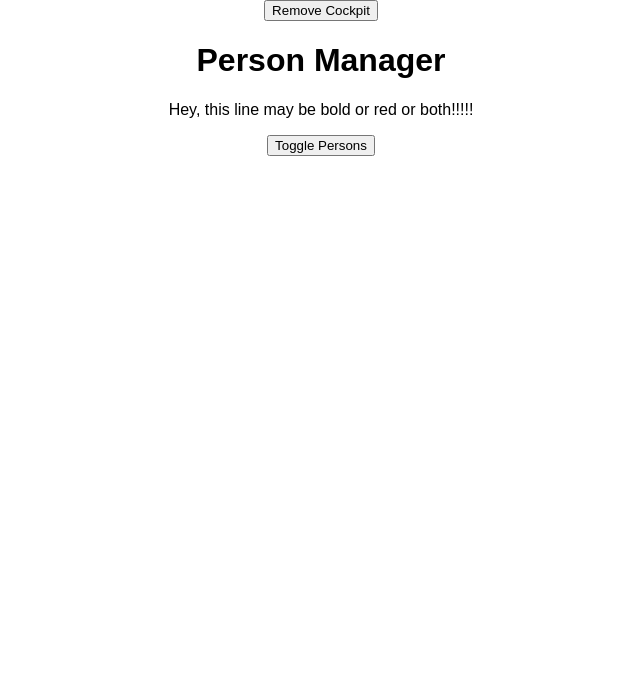
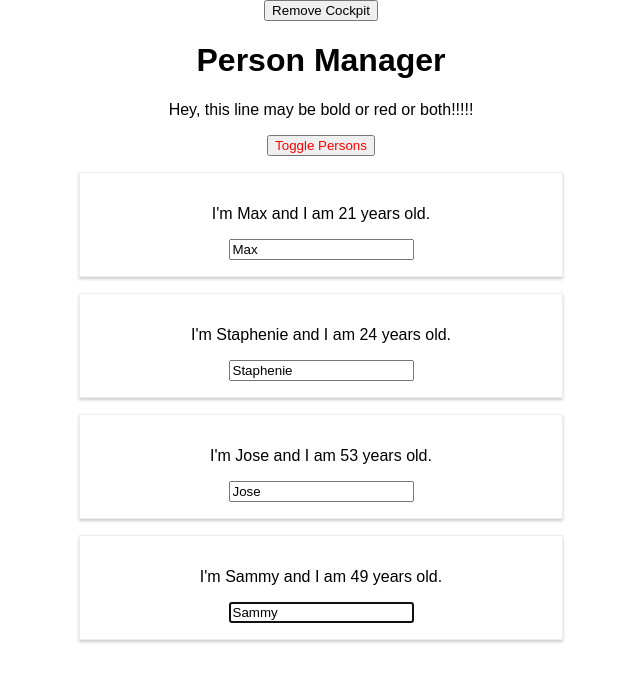
Before and after one commit to nitinporwal/persons, a React app: page / in a window 1280 px wide. Shown: the top 682 px of the page, without its empty margins (319-959 px from the left). Built offline with nearby package versions, Linux system fonts and the light colour scheme.

Commit message:
used ref in cockpit.js

```diff
--- a/src/components/Cockpit/Cockpit.js
+++ b/src/components/Cockpit/Cockpit.js
@@ -1,9 +1,11 @@
-import React, {useEffect} from 'react';
+import React, {useEffect, useRef} from 'react';
 
 import classes from './Cockpit.css'
 import Aux from '../../hoc/Aux'
 
 const Cockpit = (props) => {
+
+    const toggleBtnRef= useRef(null);
     console.log(props);
     useEffect (() => {
         console.log('[Cockpit.js] useEffect');
@@ -21,9 +23,10 @@
             console.log('[Cockpit.js] useEffect');
             // Http requests
 
-            setTimeout(() => {
-                alert('Saved data to the cloud');
-            }, 1000);
+            // setTimeout(() => {
+            //     alert('Saved data to the cloud');
+            // }, 1000);
+            toggleBtnRef.current.click()
             return () => {
                 console.log('[Cockpit.js] cleanup work in useEffect');
             }
@@ -52,7 +55,7 @@
             <Aux>
                 <h1 >{props.title}</h1>
                 <p className= {assignedClasses.join(' ')}>Hey, this line may be bold or red or both!!!!!</p>
-                <button className= {btnClass} onClick={props.clicked}>Toggle Persons</button>
+                <button ref={toggleBtnRef} className= {btnClass} onClick={props.clicked}>Toggle Persons</button>
             </Aux>
             // </div>
         );
```
